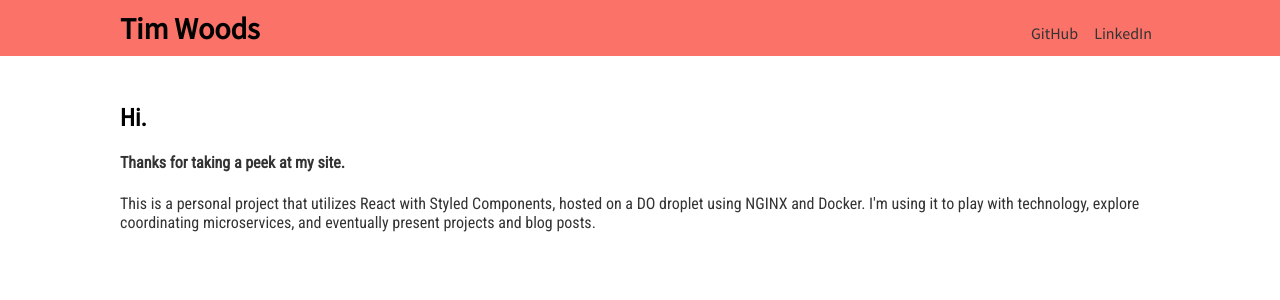
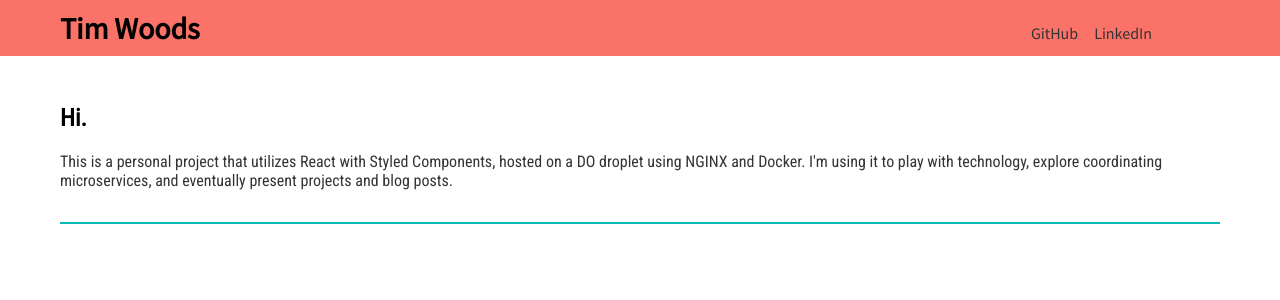
Before and after one commit to CX4Life/personal_site, a React (Create React App) app in the folder front-end/: page / in a window 1280 px wide. Shown: the top 300 px of the page. Built offline with nearby package versions, Linux system fonts and the light colour scheme.

Commit message:
Adjusts margins

```diff
--- a/front-end/src/App.js
+++ b/front-end/src/App.js
@@ -2,7 +2,7 @@ import React, { Component } from 'react';
 import { Header, Body, Footer } from './components';
 import './App.css';
 
-class App extends Component {
+export default class App extends Component {
   render() {
     return (
       <div className="App">
@@ -13,6 +13,3 @@ class App extends Component {
     );
   }
 }
-
-
-export default App;
--- a/front-end/src/components/Body.js
+++ b/front-end/src/components/Body.js
@@ -4,8 +4,8 @@ import styled from 'styled-components';
 
 const Wrapper = styled.div`
     font-family: 'Roboto Condensed', sans-serif;
-    margin-left: 120px;
-    margin-right: 120px;
+    margin-left: 60px;
+    margin-right: 60px;
 `;
 
 export default class Body extends Component {
--- a/front-end/src/components/Header.js
+++ b/front-end/src/components/Header.js
@@ -13,7 +13,7 @@ const StyledHeader = styled.div`
 const StyledTitle = styled.div`
     font-weight: 600;
     margin: 0.3em;
-    margin-left: 120px;
+    margin-left: 60px;
     font-size: 30px;
     width: 40%;
     min-width: 180px;
--- a/front-end/src/components/Posts.js
+++ b/front-end/src/components/Posts.js
@@ -7,13 +7,10 @@ const StyledPost = styled.div`
 `;
 
 export default class Posts extends Component {
-    state = {
-        body: 'This is the personal site of Tim Woods.'
-    };
 
     render() {
         return (
-            <StyledPost>{this.state.body}</StyledPost>
+            <StyledPost></StyledPost>
         );
     }
 }
--- a/front-end/src/components/Welcome.js
+++ b/front-end/src/components/Welcome.js
@@ -6,18 +6,16 @@ const lightTextColor = 'color: #333;';
 const StyledWelcome = styled.div`
     font-family: 'Roboto Condensed', sans-serif;
     margin-block-start: 3em;
+    border-bottom: 2px solid #0abab5;
 `;
 
 const StyledTitle = styled.h2`
     /* ... */
 `;
 
-const StyledSubtitle = styled.h4`
-    ${lightTextColor}
-`;
-
 const StyledSplash = styled.p`
     ${lightTextColor}
+    margin-block-end: 2em;
 `;
 
 export default class Welcome extends Component {
@@ -35,9 +33,6 @@ export default class Welcome extends Component {
                 <StyledTitle>
                     {this.props.welcomeTitle || this.state.defaultTitle}
                 </StyledTitle>
-                <StyledSubtitle>
-                    {this.props.welcomeSubtitle || this.state.defaultSubtitle}
-                </StyledSubtitle>
                 <StyledSplash>
                     {this.props.welcomeSplash || this.state.defaultSplash}
                 </StyledSplash>
```
